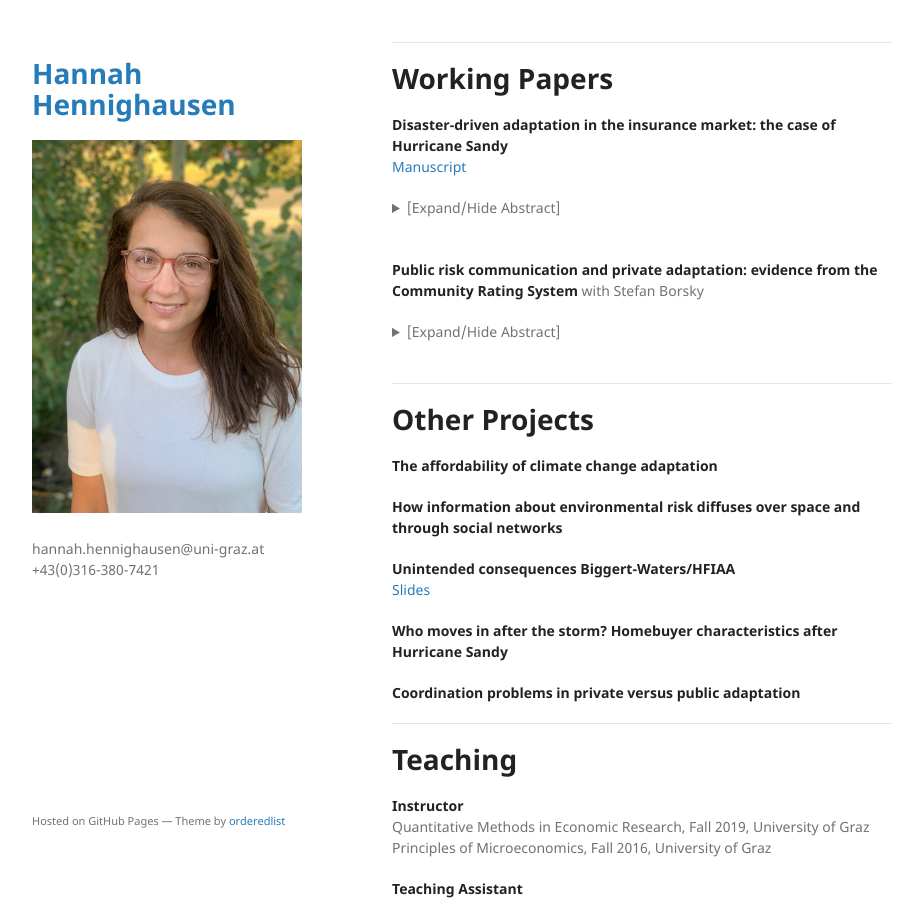
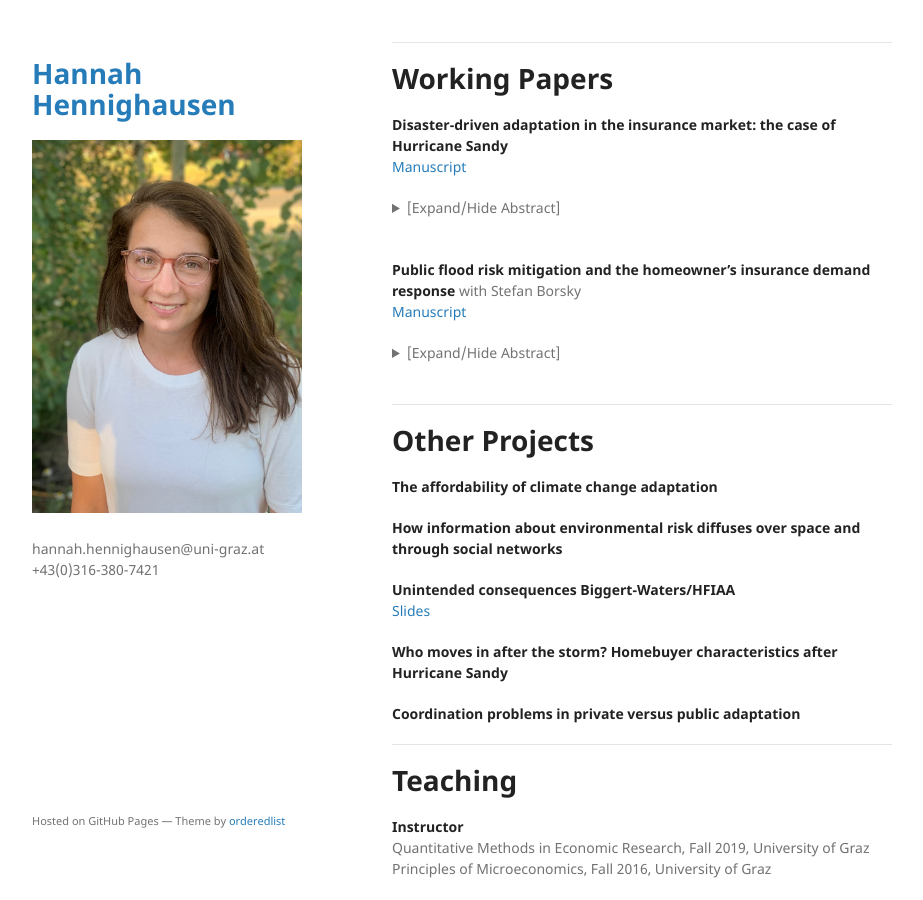
Before and after one commit to hannahhennighausen/hannahhennighausen.github.io, a Jekyll site: the page built from index.md, in a window 1280 px wide and 900 px high, scrolled down 829 px. Shown: the whole window, without its empty margins (178-1101 px from the left). Built offline with Jekyll 4.4.1, drawn with Linux system fonts in a browser that asks for light colours; the repository's description, which GitHub fills in, is left out.

Commit message:
Update index.md

```diff
--- a/index.md
+++ b/index.md
@@ -42,10 +42,11 @@ Climate change and urbanization are escalating flood risk around the globe. Stud
 </details>
 <br />
 
-**Public risk communication and private adaptation: evidence from the Community Rating System** with Stefan Borsky <br />
+**Public flood risk mitigation and the homeowner’s insurance demand response** with Stefan Borsky <br />
+[Manuscript](https://hannahhennighausen.github.io/Papers/BorskyHennighausen_CRS.pdf)
 <details>
   <summary>[Expand/Hide Abstract]</summary>
-This paper evaluates the relationship between community flood risk mitigation efforts and individual’s decisions to private mitigate flood risk through insurance purchases. Using activity data from the Community Rating System, we estimated a positive, statistically significant relationship between fulfillment of public risk communication activities and insurance purchases. We also estimated a negative, statistically significant relationship between fulfillment of public hazard mitigation activities and insurance purchases. Our findings suggest private flood risk adaptation in response to hazard information but that public hazard mitigation efforts may crowd out private adaptative actions.
+This paper investigates the influence of public risk mitigating activities on individuals’ decisions to privately mitigate their disaster risks. We exploit heterogeneity in measures under the Community Rating System in the U.S. to empirically demonstrate that government investment in flood risk communication activities crowd-in private flood insurance demand while activities that lower the flood hazard residents face crowd-out private flood insurance demand. We also give evidence that flood insurance abides by the law of demand: as com- munities receive price discounts on their insurance policies, demand increases. Our results imply that governments can amplify the price effect by investing in additional risk communication activities, or dilute it by investing in hazard mitigation. This paper contributes to the discussion of the efficacy of disaster risk mitigation strategies and who ultimately bears the costs of natural disasters.
 </details>
 <br />
 
```
